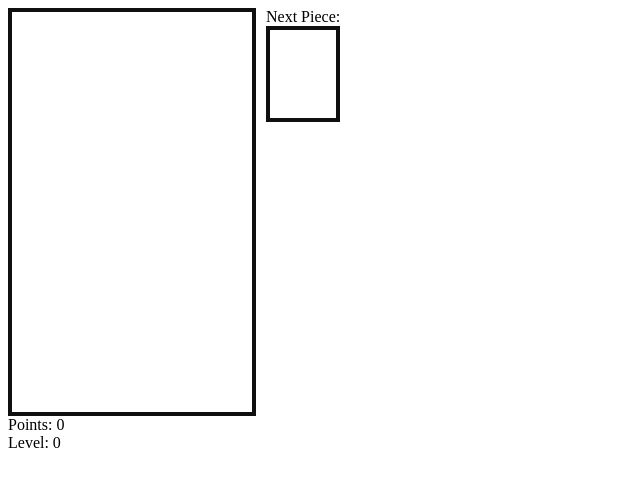
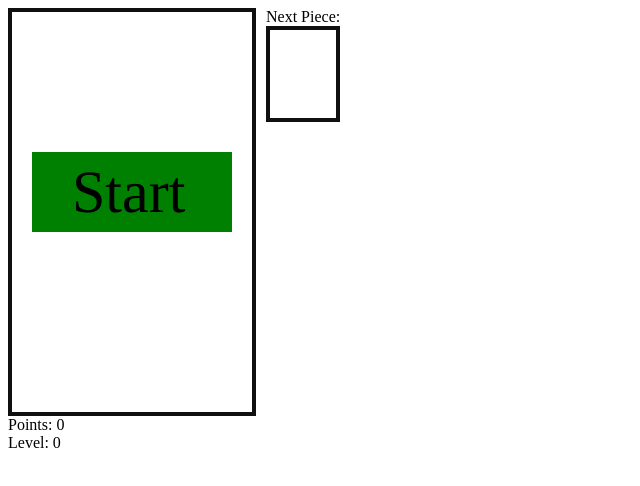
Before and after one commit to vamo89/functional-tetris-js, a website built with webpack: page index.html in a window 1280 px wide. Shown: the whole page, without its empty margins (0-640 px from the left). Built offline with Linux system fonts and the light colour scheme.

Commit message:
GitHook: pre-push build
Setting up build to be published on master,
so there's no need to keep gh-pages branch

```diff
--- a/index.html
+++ b/index.html
@@ -14,6 +14,6 @@
             <canvas id="tetris-nextPiece-canvas" width="60" height="80" style="border:4px solid #101010; top: 0px"><!-- --></canvas>
           </span>
         </span>
-        <script src="bundle.js" type="text/javascript"></script>
+        <script src="dist/bundle.js" type="text/javascript"></script>
     </body>
 </html>
```
Also changed, not shown: package.json (+11 -1 lines), dist/bundle.js (added), 1 other file.
